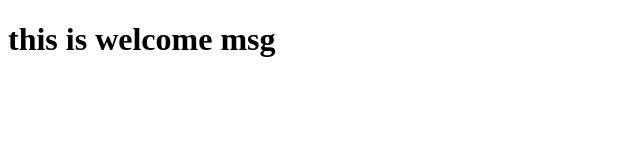
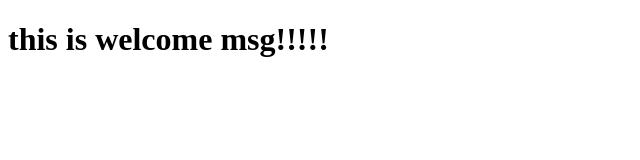
Before and after one commit to wukesun/test, a plain HTML site: page index.html in a window 1280 px wide. Shown: the full height of the page, 0-640 px from the left. Drawn offline with Linux system fonts and the light colour scheme.

Commit message:
modify welcome msg

```diff
--- a/index.html
+++ b/index.html
@@ -6,7 +6,7 @@
 </head>
 <body>
 	<div>
-		<h1>this is welcome msg</h1>
+		<h1>this is welcome msg!!!!!</h1>
 	</div>
 </body>
 </html>
```
